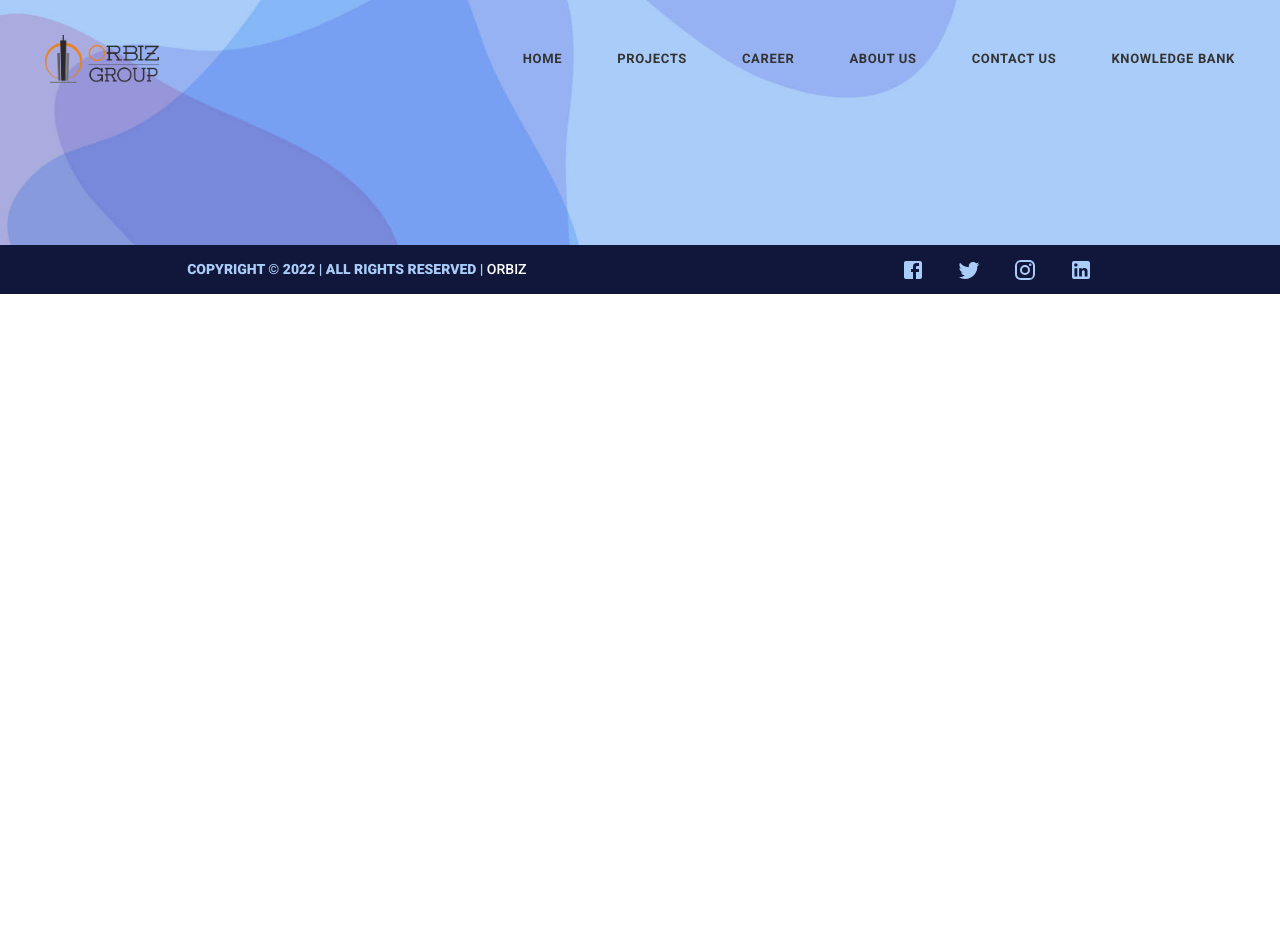
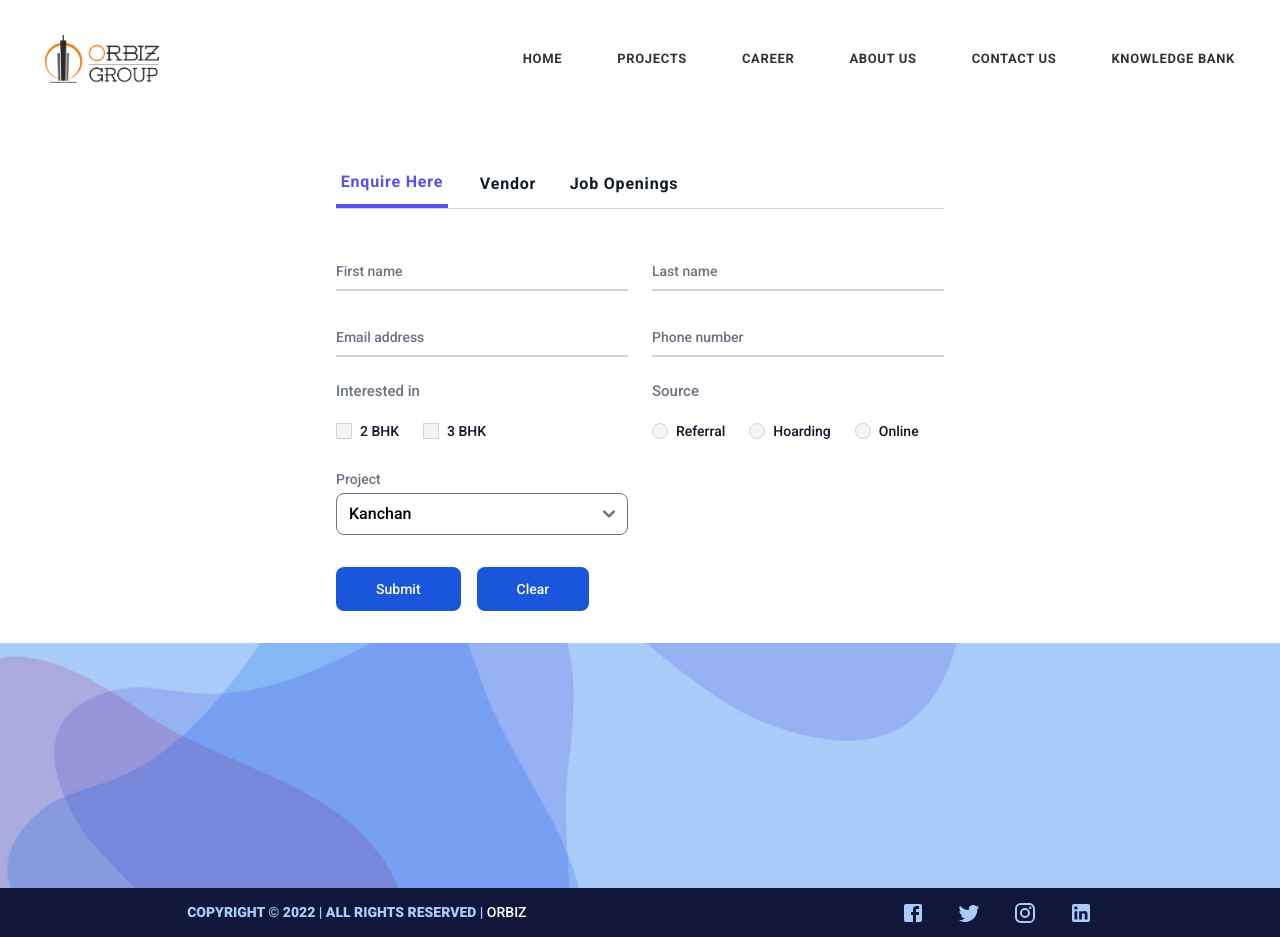
Before and after one commit to yashshah2372/orbiz, a React (Create React App) app: page /contact-us in a window 1280 px wide. Before the commit the page ends 800 px from the top, so only its background shows below. Built offline with nearby package versions, Linux system fonts and the light colour scheme.

Commit message:
vendors form and career forms functionality added

```diff
--- a/src/App.js
+++ b/src/App.js
@@ -47,7 +47,7 @@ function App() {
                 ></Route>
                 <Route
                     exact
-                    path="/contactUs"
+                    path="/contact-us"
                     element={
                         <React.Suspense fallback={<Loader />}>
                             <ContactUs />
--- a/src/Components/ContactUs/Career.jsx
+++ b/src/Components/ContactUs/Career.jsx
@@ -1,26 +1,103 @@
-import React from 'react'
+import React, { useState } from 'react'
 
 const Career = () => {
+
+    const [formData, setFormData] = useState({
+        firstName: '',
+        lastName: '',
+        email: '',
+        phone: undefined,
+    });
+
+    const handleFormSubmit = (e) => {
+        e.preventDefault();
+        const data = formData;
+        console.log(data);
+        clearFormData();
+        document.getElementById('enquire-form').reset()
+    }
+
+    const handleFirstNameInputChange = (e) => {
+        const value = e.target.value;
+        setFormData({ ...formData, firstName: value });
+    }
+
+    const handleLastNameInputChange = (e) => {
+        const value = e.target.value;
+        setFormData({ ...formData, lastName: value });
+    }
+
+    const handleEmailInputChange = (e) => {
+        const value = e.target.value;
+        setFormData({ ...formData, email: value });
+    }
+
+    const handlePhoneInputChange = (e) => {
+        const value = e.target.value;
+        setFormData({ ...formData, phone: value });
+    }
+
+    const clearFormData = () => {
+        setFormData({
+            firstName: '',
+            lastName: '',
+            email: '',
+            phone: undefined,
+        });
+    }
+
     return (
         <div className='mt-10'>
-            <form className='w-1/2 mx-auto'>
+            <form onSubmit={handleFormSubmit} className='w-1/2 mx-auto'>
                 <div className="grid md:grid-cols-2 md:gap-6">
                     <div className="relative z-0 mb-6 w-full group">
-                        <input type="text" name="floating_first_name" id="floating_first_name" className="block py-2.5 px-0 w-full text-sm text-gray-900 bg-transparent border-0 border-b-2 border-gray-300 appearance-none dark:text-white dark:border-gray-600 dark:focus:border-blue-500 focus:outline-none focus:ring-0 focus:border-blue-600 peer" placeholder=" " required />
+                        <input
+                            type="text"
+                            name="floating_first_name"
+                            id="floating_first_name"
+                            className="block py-2.5 px-0 w-full text-sm text-gray-900 bg-transparent border-0 border-b-2 border-gray-300 appearance-none dark:text-white dark:border-gray-600 dark:focus:border-blue-500 focus:outline-none focus:ring-0 focus:border-blue-600 peer"
+                            placeholder=" "
+                            value={formData.firstName}
+                            onChange={handleFirstNameInputChange}
+                        />
                         <label htmlFor="floating_first_name" className="peer-focus:font-medium absolute text-sm text-gray-500 dark:text-gray-400 duration-300 transform -translate-y-6 scale-75 top-3 -z-10 origin-[0] peer-focus:left-0 peer-focus:text-blue-600 peer-focus:dark:text-blue-500 peer-placeholder-shown:scale-100 peer-placeholder-shown:translate-y-0 peer-focus:scale-75 peer-focus:-translate-y-6">First name</label>
                     </div>
                     <div className="relative z-0 mb-6 w-full group">
-                        <input type="text" name="floating_last_name" id="floating_last_name" className="block py-2.5 px-0 w-full text-sm text-gray-900 bg-transparent border-0 border-b-2 border-gray-300 appearance-none dark:text-white dark:border-gray-600 dark:focus:border-blue-500 focus:outline-none focus:ring-0 focus:border-blue-600 peer" placeholder=" " required />
+                        <input
+                            type="text"
+                            name="floating_last_name"
+                            id="floating_last_name"
+                            className="block py-2.5 px-0 w-full text-sm text-gray-900 bg-transparent border-0 border-b-2 border-gray-300 appearance-none dark:text-white dark:border-gray-600 dark:focus:border-blue-500 focus:outline-none focus:ring-0 focus:border-blue-600 peer"
+                            placeholder=" "
+                            value={formData.lastName}
+                            onChange={handleLastNameInputChange}
+                        />
                         <label htmlFor="floating_last_name" className="peer-focus:font-medium absolute text-sm text-gray-500 dark:text-gray-400 duration-300 transform -translate-y-6 scale-75 top-3 -z-10 origin-[0] peer-focus:left-0 peer-focus:text-blue-600 peer-focus:dark:text-blue-500 peer-placeholder-shown:scale-100 peer-placeholder-shown:translate-y-0 peer-focus:scale-75 peer-focus:-translate-y-6">Last name</label>
                     </div>
                 </div>
                 <div className="grid md:grid-cols-2 md:gap-6">
                     <div className="relative z-0 mb-6 w-full group">
-                        <input type="email" name="floating_email" id="floating_email" className="block py-2.5 px-0 w-full text-sm text-gray-900 bg-transparent border-0 border-b-2 border-gray-300 appearance-none dark:text-white dark:border-gray-600 dark:focus:border-blue-500 focus:outline-none focus:ring-0 focus:border-blue-600 peer" placeholder=" " required />
+                        <input
+                            type="email"
+                            name="floating_email"
+                            id="floating_email"
+                            className="block py-2.5 px-0 w-full text-sm text-gray-900 bg-transparent border-0 border-b-2 border-gray-300 appearance-none dark:text-white dark:border-gray-600 dark:focus:border-blue-500 focus:outline-none focus:ring-0 focus:border-blue-600 peer"
+                            placeholder=" "
+                            value={formData.email}
+                            onChange={handleEmailInputChange}
+                        />
                         <label htmlFor="floating_email" className="peer-focus:font-medium absolute text-sm text-gray-500 dark:text-gray-400 duration-300 transform -translate-y-6 scale-75 top-3 -z-10 origin-[0] peer-focus:left-0 peer-focus:text-blue-600 peer-focus:dark:text-blue-500 peer-placeholder-shown:scale-100 peer-placeholder-shown:translate-y-0 peer-focus:scale-75 peer-focus:-translate-y-6">Email address</label>
                     </div>
                     <div className="relative z-0 mb-6 w-full group">
-                        <input type="tel" name="floating_phone" id="floating_phone" className="block py-2.5 px-0 w-full text-sm text-gray-900 bg-transparent border-0 border-b-2 border-gray-300 appearance-none dark:text-white dark:border-gray-600 dark:focus:border-blue-500 focus:outline-none focus:ring-0 focus:border-blue-600 peer" placeholder=" " required />
+                        <input
+                            type="tel"
+                            name="floating_phone"
+                            id="floating_phone"
+                            className="block py-2.5 px-0 w-full text-sm text-gray-900 bg-transparent border-0 border-b-2 border-gray-300 appearance-none dark:text-white dark:border-gray-600 dark:focus:border-blue-500 focus:outline-none focus:ring-0 focus:border-blue-600 peer"
+                            placeholder=" "
+                            value={formData.phone}
+                            onChange={handlePhoneInputChange}
+                        />
                         <label htmlFor="floating_phone" className="peer-focus:font-medium absolute text-sm text-gray-500 dark:text-gray-400 duration-300 transform -translate-y-6 scale-75 top-3 -z-10 origin-[0] peer-focus:left-0 peer-focus:text-blue-600 peer-focus:dark:text-blue-500 peer-placeholder-shown:scale-100 peer-placeholder-shown:translate-y-0 peer-focus:scale-75 peer-focus:-translate-y-6">Phone number</label>
                     </div>
                 </div>
@@ -30,22 +107,31 @@ const Career = () => {
                         <label htmlFor="radio" name='radio' id='radio' className='peer-focus:font-medium absolute text-xl text-gray-500 dark:text-gray-400 duration-300 transform -translate-y-6 scale-75 top-3 -z-10 origin-[0] peer-focus:left-0 peer-focus:text-blue-600 peer-focus:dark:text-blue-500 peer-placeholder-shown:scale-100 peer-placeholder-shown:translate-y-0 peer-focus:scale-75 peer-focus:-translate-y-6'>Department</label>
                         <div className='flex items-center mt-8'>
                             <div className="flex items-center mr-6">
-                                <input type="checkbox" value="accountant" name="department" className="w-4 h-4 text-blue-600 bg-gray-100 border-gray-300 focus:ring-blue-500 dark:focus:ring-blue-600 dark:ring-offset-gray-800 focus:ring-2 dark:bg-gray-700 dark:border-gray-600" />
+                                <input type="radio" value="accountant" name="department" className="w-4 h-4 text-blue-600 bg-gray-100 border-gray-300 focus:ring-blue-500 dark:focus:ring-blue-600 dark:ring-offset-gray-800 focus:ring-2 dark:bg-gray-700 dark:border-gray-600" />
                                 <label for="default-radio-1" className="ml-2 text-sm font-medium text-gray-900 dark:text-gray-300">Accountant</label>
                             </div>
                             <div className="flex items-center mr-6">
-                                <input type="checkbox" value="engineering" name="department" className="w-4 h-4 text-blue-600 bg-gray-100 border-gray-300 focus:ring-blue-500 dark:focus:ring-blue-600 dark:ring-offset-gray-800 focus:ring-2 dark:bg-gray-700 dark:border-gray-600" />
+                                <input type="radio" value="engineering" name="department" className="w-4 h-4 text-blue-600 bg-gray-100 border-gray-300 focus:ring-blue-500 dark:focus:ring-blue-600 dark:ring-offset-gray-800 focus:ring-2 dark:bg-gray-700 dark:border-gray-600" />
                                 <label for="default-radio-2" className="ml-2 text-sm font-medium text-gray-900 dark:text-gray-300">Engineering</label>
                             </div>
                             <div className="flex items-center">
-                                <input type="checkbox" value="sales" name="department" className="w-4 h-4 text-blue-600 bg-gray-100 border-gray-300 focus:ring-blue-500 dark:focus:ring-blue-600 dark:ring-offset-gray-800 focus:ring-2 dark:bg-gray-700 dark:border-gray-600" />
+                                <input type="radio" value="sales" name="department" className="w-4 h-4 text-blue-600 bg-gray-100 border-gray-300 focus:ring-blue-500 dark:focus:ring-blue-600 dark:ring-offset-gray-800 focus:ring-2 dark:bg-gray-700 dark:border-gray-600" />
                                 <label for="default-radio-2" className="ml-2 text-sm font-medium text-gray-900 dark:text-gray-300">Sales</label>
                             </div>
                         </div>
                     </div>
                 </div>
-                <button type="submit" className="text-white bg-blue-700 hover:bg-blue-800 focus:ring-4 focus:outline-none focus:ring-blue-300 font-medium rounded-lg text-sm w-full sm:w-auto px-10 py-3 text-center dark:bg-blue-600 dark:hover:bg-blue-700 dark:focus:ring-blue-800">Submit</button>
-                <button type="reset" className="text-white bg-blue-700 hover:bg-blue-800 focus:ring-4 focus:outline-none focus:ring-blue-300 font-medium rounded-lg text-sm w-full sm:w-auto px-10 py-3 ml-4 text-center dark:bg-blue-600 dark:hover:bg-blue-700 dark:focus:ring-blue-800">Clear</button>
+                <button
+                    type="submit"
+                    className="text-white bg-blue-700 hover:bg-blue-800 focus:ring-4 focus:outline-none focus:ring-blue-300 font-medium rounded-lg text-sm w-full sm:w-auto px-10 py-3 text-center dark:bg-blue-600 dark:hover:bg-blue-700 dark:focus:ring-blue-800">
+                    Submit
+                </button>
+                <button
+                    onClick={clearFormData}
+                    type="reset"
+                    className="text-white bg-blue-700 hover:bg-blue-800 focus:ring-4 focus:outline-none focus:ring-blue-300 font-medium rounded-lg text-sm w-full sm:w-auto px-10 py-3 ml-4 text-center dark:bg-blue-600 dark:hover:bg-blue-700 dark:focus:ring-blue-800">
+                    Clear
+                </button>
             </form>
         </div>
     )
--- a/src/Components/ContactUs/Enquire.jsx
+++ b/src/Components/ContactUs/Enquire.jsx
@@ -13,6 +13,8 @@ const Enquire = () => {
         e.preventDefault();
         const data = formData;
         console.log(data);
+        clearFormData();
+        document.getElementById('enquire-form').reset()
     }
 
     const handleFirstNameInputChange = (e) => {
@@ -35,9 +37,18 @@ const Enquire = () => {
         setFormData({ ...formData, phone: value });
     }
 
+    const clearFormData = () => {
+        setFormData({
+            firstName: '',
+            lastName: '',
+            email: '',
+            phone: undefined,
+        });
+    }
+
     return (
         <div className='mt-10'>
-            <form onSubmit={handleFormSubmit} className='w-1/2 mx-auto'>
+            <form onSubmit={handleFormSubmit} className='w-1/2 mx-auto' id='enquire-form'>
                 <div className="grid md:grid-cols-2 md:gap-6">
                     <div className="relative z-0 mb-6 w-full group">
                         <input
@@ -164,6 +175,7 @@ const Enquire = () => {
                     Submit
                 </button>
                 <button
+                    onClick={clearFormData}
                     type="reset"
                     className="text-white bg-blue-700 hover:bg-blue-800 focus:ring-4 focus:outline-none focus:ring-blue-300 font-medium rounded-lg text-sm w-full sm:w-auto px-10 py-3 mt-8 ml-4 text-center dark:bg-blue-600 dark:hover:bg-blue-700 dark:focus:ring-blue-800"
                 >
--- a/src/Components/ContactUs/Vendor.jsx
+++ b/src/Components/ContactUs/Vendor.jsx
@@ -1,9 +1,67 @@
-import React from 'react'
+import React, { useState } from 'react'
 
 const Vendor = () => {
+
+    const [formData, setFormData] = useState({
+        firstName: '',
+        lastName: '',
+        email: '',
+        phone: undefined,
+        address: '',
+        material: ''
+    });
+
+    const handleFormSubmit = (e) => {
+        e.preventDefault();
+        const data = formData;
+        console.log(data);
+        clearFormData();
+        document.getElementById('enquire-form').reset()
+    }
+
+    const handleFirstNameInputChange = (e) => {
+        const value = e.target.value;
+        setFormData({ ...formData, firstName: value });
+    }
+
+    const handleLastNameInputChange = (e) => {
+        const value = e.target.value;
+        setFormData({ ...formData, lastName: value });
+    }
+
+    const handleEmailInputChange = (e) => {
+        const value = e.target.value;
+        setFormData({ ...formData, email: value });
+    }
+
+    const handlePhoneInputChange = (e) => {
+        const value = e.target.value;
+        setFormData({ ...formData, phone: value });
+    }
+
+    const handleAddressInputChange = (e) => {
+        const value = e.target.value;
+        setFormData({ ...formData, address: value });
+    }
+
+    const handleMaterialInputChange = (e) => {
+        const value = e.target.value;
+        setFormData({ ...formData, material: value });
+    }
+
+    const clearFormData = () => {
+        setFormData({
+            firstName: '',
+            lastName: '',
+            email: '',
+            phone: undefined,
+            address: '',
+            material: ''
+        });
+    }
     return (
         <div className='mt-10'>
-            <form className='w-1/2 mx-auto'>
+            <form onSubmit={handleFormSubmit} className='w-1/2 mx-auto'>
                 <div className="grid md:grid-cols-2 md:gap-6">
                     <div className="relative z-0 mb-6 w-full group">
                         <input
@@ -12,6 +70,8 @@ const Vendor = () => {
                             id="floating_first_name"
                             className="block py-2.5 px-0 w-full text-sm text-gray-900 bg-transparent border-0 border-b-2 border-gray-300 appearance-none dark:text-white dark:border-gray-600 dark:focus:border-blue-500 focus:outline-none focus:ring-0 focus:border-blue-600 peer"
                             placeholder=" "
+                            value={formData.firstName}
+                            onChange={handleFirstNameInputChange}
                         />
                         <label htmlFor="floating_first_name" className="peer-focus:font-medium absolute text-sm text-gray-500 dark:text-gray-400 duration-300 transform -translate-y-6 scale-75 top-3 -z-10 origin-[0] peer-focus:left-0 peer-focus:text-blue-600 peer-focus:dark:text-blue-500 peer-placeholder-shown:scale-100 peer-placeholder-shown:translate-y-0 peer-focus:scale-75 peer-focus:-translate-y-6">First name</label>
                     </div>
@@ -22,6 +82,8 @@ const Vendor = () => {
                             id="floating_last_name"
                             className="block py-2.5 px-0 w-full text-sm text-gray-900 bg-transparent border-0 border-b-2 border-gray-300 appearance-none dark:text-white dark:border-gray-600 dark:focus:border-blue-500 focus:outline-none focus:ring-0 focus:border-blue-600 peer"
                             placeholder=" "
+                            value={formData.lastName}
+                            onChange={handleLastNameInputChange}
                         />
                         <label htmlFor="floating_last_name" className="peer-focus:font-medium absolute text-sm text-gray-500 dark:text-gray-400 duration-300 transform -translate-y-6 scale-75 top-3 -z-10 origin-[0] peer-focus:left-0 peer-focus:text-blue-600 peer-focus:dark:text-blue-500 peer-placeholder-shown:scale-100 peer-placeholder-shown:translate-y-0 peer-focus:scale-75 peer-focus:-translate-y-6">Last name</label>
                     </div>
@@ -33,6 +95,8 @@ const Vendor = () => {
                         id="floating_email"
                         className="block py-2.5 px-0 w-full text-sm text-gray-900 bg-transparent border-0 border-b-2 border-gray-300 appearance-none dark:text-white dark:border-gray-600 dark:focus:border-blue-500 focus:outline-none focus:ring-0 focus:border-blue-600 peer"
                         placeholder=" "
+                        value={formData.email}
+                        onChange={handleEmailInputChange}
                     />
                     <label htmlFor="floating_email" className="peer-focus:font-medium absolute text-sm text-gray-500 dark:text-gray-400 duration-300 transform -translate-y-6 scale-75 top-3 -z-10 origin-[0] peer-focus:left-0 peer-focus:text-blue-600 peer-focus:dark:text-blue-500 peer-placeholder-shown:scale-100 peer-placeholder-shown:translate-y-0 peer-focus:scale-75 peer-focus:-translate-y-6">Email address</label>
                 </div>
@@ -44,6 +108,8 @@ const Vendor = () => {
                             name="floating_phone" id="floating_phone"
                             className="block py-2.5 px-0 w-full text-sm text-gray-900 bg-transparent border-0 border-b-2 border-gray-300 appearance-none dark:text-white dark:border-gray-600 dark:focus:border-blue-500 focus:outline-none focus:ring-0 focus:border-blue-600 peer"
                             placeholder=" "
+                            value={formData.phone}
+                            onChange={handlePhoneInputChange}
                         />
                         <label htmlFor="floating_phone" className="peer-focus:font-medium absolute text-sm text-gray-500 dark:text-gray-400 duration-300 transform -translate-y-6 scale-75 top-3 -z-10 origin-[0] peer-focus:left-0 peer-focus:text-blue-600 peer-focus:dark:text-blue-500 peer-placeholder-shown:scale-100 peer-placeholder-shown:translate-y-0 peer-focus:scale-75 peer-focus:-translate-y-6">Phone number</label>
                     </div>
@@ -54,13 +120,22 @@ const Vendor = () => {
                             id="floating_phone"
                             className="block py-2.5 px-0 w-full text-sm text-gray-900 bg-transparent border-0 border-b-2 border-gray-300 appearance-none dark:text-white dark:border-gray-600 dark:focus:border-blue-500 focus:outline-none focus:ring-0 focus:border-blue-600 peer"
                             placeholder=" "
+                            value={formData.address}
+                            onChange={handleAddressInputChange}
                         />
                         <label htmlFor="floating_phone" className="peer-focus:font-medium absolute text-sm text-gray-500 dark:text-gray-400 duration-300 transform -translate-y-6 scale-75 top-3 -z-10 origin-[0] peer-focus:left-0 peer-focus:text-blue-600 peer-focus:dark:text-blue-500 peer-placeholder-shown:scale-100 peer-placeholder-shown:translate-y-0 peer-focus:scale-75 peer-focus:-translate-y-6">Address</label>
                     </div>
                 </div>
                 <div className="grid md:grid-cols-1 md:gap-6">
                     <div className="relative z-0 mb-6 w-full group">
-                        <textarea rows='3' name="description" id="floating_phone" className="block py-2.5 px-0 w-full text-sm text-gray-900 bg-transparent border-0 border-b-2 border-gray-300 appearance-none dark:text-white dark:border-gray-600 dark:focus:border-blue-500 focus:outline-none focus:ring-0 focus:border-blue-600 peer" placeholder=" " required />
+                        <textarea
+                            rows='3'
+                            name="description" id="floating_phone"
+                            className="block py-2.5 px-0 w-full text-sm text-gray-900 bg-transparent border-0 border-b-2 border-gray-300 appearance-none dark:text-white dark:border-gray-600 dark:focus:border-blue-500 focus:outline-none focus:ring-0 focus:border-blue-600 peer"
+                            placeholder=" "
+                            value={formData.material}
+                            onChange={handleMaterialInputChange}
+                        />
                         <label htmlFor="floating_phone" className="peer-focus:font-medium absolute text-sm text-gray-500 dark:text-gray-400 duration-300 transform -translate-y-6 scale-75 top-3 -z-10 origin-[0] peer-focus:left-0 peer-focus:text-blue-600 peer-focus:dark:text-blue-500 peer-placeholder-shown:scale-100 peer-placeholder-shown:translate-y-0 peer-focus:scale-75 peer-focus:-translate-y-6">Material (Descriptive)</label>
                     </div>
                 </div>
@@ -71,6 +146,7 @@ const Vendor = () => {
                     Submit
                 </button>
                 <button
+                    onClick={clearFormData}
                     type="reset"
                     className="text-white bg-blue-700 hover:bg-blue-800 focus:ring-4 focus:outline-none focus:ring-blue-300 font-medium rounded-lg text-sm w-full sm:w-auto px-10 py-3 ml-4 text-center dark:bg-blue-600 dark:hover:bg-blue-700 dark:focus:ring-blue-800"
                 >
--- a/src/Components/common/Navbar.jsx
+++ b/src/Components/common/Navbar.jsx
@@ -39,7 +39,7 @@ const Navbar = () => {
                             </Link>
                         </li>
                         <li className={`${cssClasses.nav_item}`}>
-                            <Link to="/contactUs" className={`${cssClasses.nav_link}`}>
+                            <Link to="/contact-us" className={`${cssClasses.nav_link}`}>
                                 Contact Us
                             </Link>
                         </li>
```
